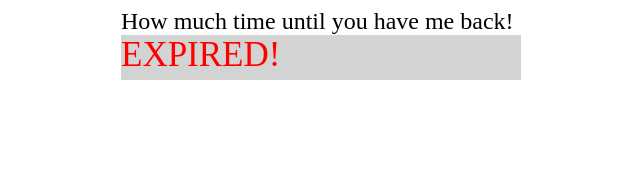
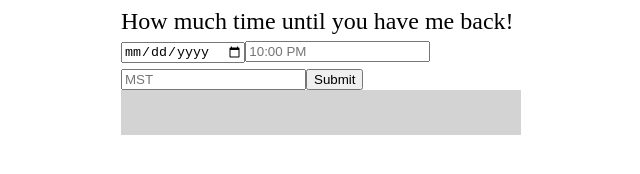
Before and after one commit to tdmichaelis/countdown, a plain HTML site: page index.html in a window 1280 px wide. Shown: the whole page, without its empty margins (319-959 px from the left). Drawn offline with Linux system fonts and the light colour scheme.

Commit message:
Add date to the timer

```diff
--- a/index.html
+++ b/index.html
@@ -21,10 +21,16 @@
 
 <body>
 <p class="center">How much time until you have me back!</p>
+<p class="center"><input id="dat" type="date" /><input id="tim" type="text" placeholder="10:00 PM" /><input id="zone" type="text" placeholder="MST" /><input onclick="starttimer()" type="submit" /></p>
 <div id="countdown"></div>
 </body>
 <script>
-var end = new Date('07/21/2015 10:00 PM MST');
+function starttimer() {
+	var dat = document.getElementById('dat').value;
+	var tim = document.getElementById('tim').value;
+	var zone = document.getElementById('zone').value;
+
+	var end = new Date(dat + ' ' + tim + ' ' + zone);
 
     var _second = 1000;
     var _minute = _second * 60;
@@ -47,12 +53,29 @@ var end = new Date('07/21/2015 10:00 PM MST');
         var minutes = Math.floor((distance % _hour) / _minute);
         var seconds = Math.floor((distance % _minute) / _second);
 
-        document.getElementById('countdown').innerHTML = days + 'days ';
-        document.getElementById('countdown').innerHTML += hours + 'hrs ';
-        document.getElementById('countdown').innerHTML += minutes + 'mins ';
-        document.getElementById('countdown').innerHTML += seconds + 'secs';
+        if (days > 1) {
+        	document.getElementById('countdown').innerHTML = days + 'days ';
+    	} else if (days == 1) {
+    		document.getElementById('countdown').innerHTML = days + 'day ';
+    	}
+        if (hours > 1) {
+        	document.getElementById('countdown').innerHTML += hours + 'hrs ';
+        } else if (hours == 1) {
+        	document.getElementById('countdown').innerHTML += hours + 'hr ';
+        }
+        if (minutes > 1) {
+        	document.getElementById('countdown').innerHTML += minutes + 'mins ';
+        } else if (minutes == 1) {
+        	document.getElementById('countdown').innerHTML += minutes + 'min ';
+        }
+        if (seconds > 1) {
+        	document.getElementById('countdown').innerHTML += seconds + 'secs';
+        } else if (seconds == 1) {
+        	document.getElementById('countdown').innerHTML += seconds + 'sec';
+        }
     }
 
     timer = setInterval(showRemaining, 1000);
+}
 </script>
 </html>
```
